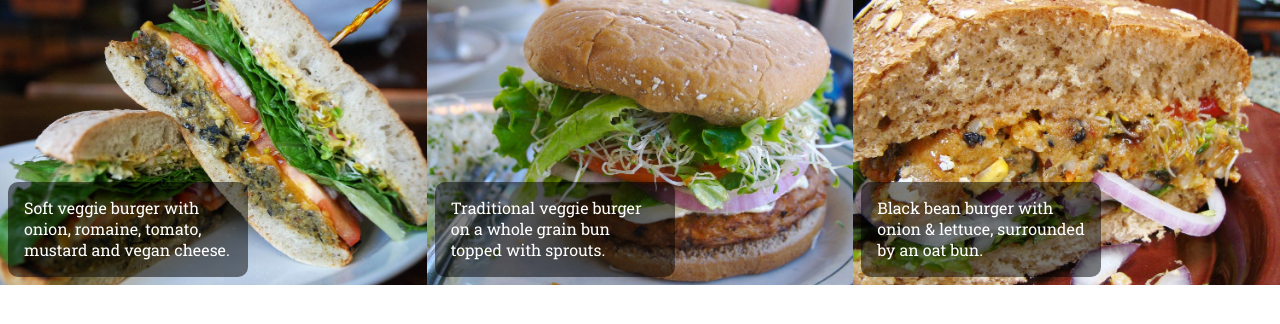
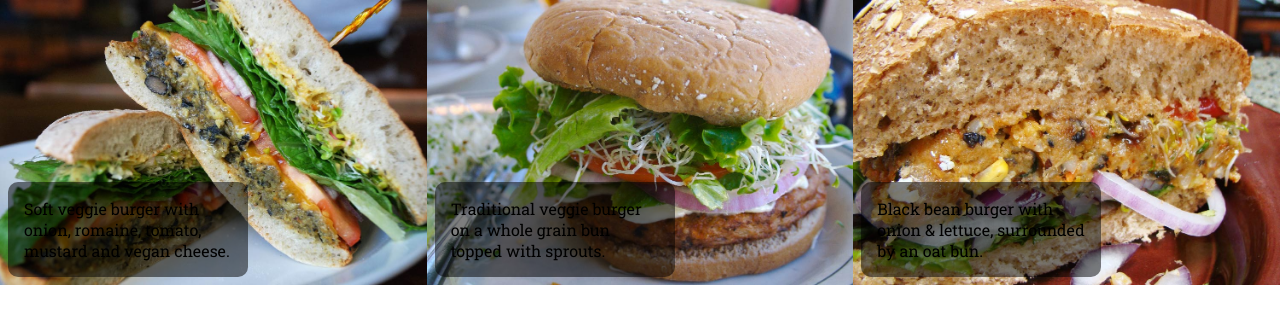
Before and after one commit to sydneyluchies/hot-grid-dle, a plain HTML site: page index.html in a window 1280 px wide. Drawn offline with Linux system fonts and the light colour scheme.

Commit message:
Last commit

```diff
--- a/css/main.css
+++ b/css/main.css
@@ -5,15 +5,12 @@
 @viewport { width: device-width; scale: 1; }
 
 html {
-  font-family: "Roboto Slab", serif;
   box-sizing: border-box;
   -moz-text-size-adjust: 100%;
   -ms-text-size-adjust: 100%;
   -webkit-text-size-adjust: 100%;
   text-size-adjust: 100%;
-  line-height: 1.3;
-  color: #fff;
-  background: none;
+  font-family: "Roboto Slab", serif;
 }
 
 *, *::before, *::after {
@@ -26,6 +23,7 @@ body {
 }
 
 figcaption {
+  font-family: "Roboto Slab", serif;
   max-width: 15em;
   background-color: #000;
   background-color: rgba(0, 0, 0, .5);
@@ -60,6 +58,10 @@ div {
     max-height: 533.6px;
   }
 
+  header {
+    padding: 1rem;
+  }
+
 }
 
 @media only screen and (min-width: 38em) {
```
